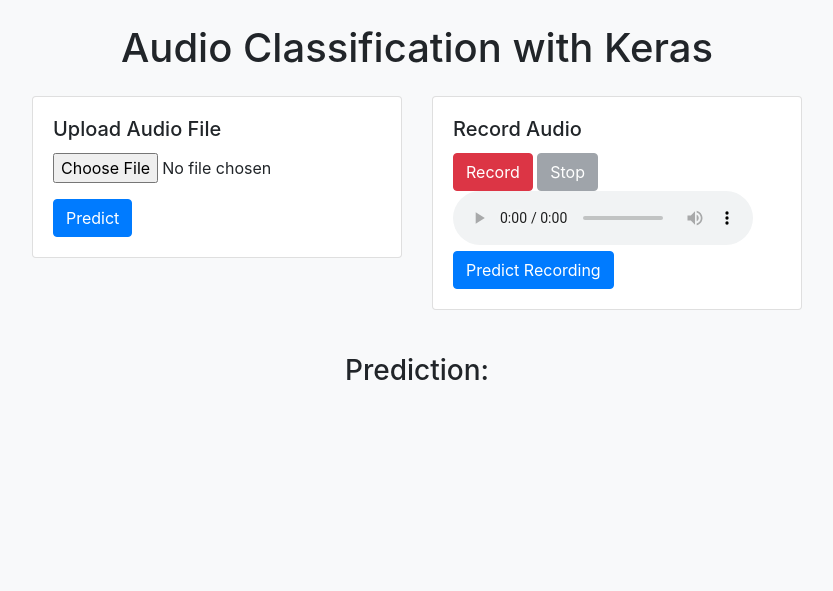
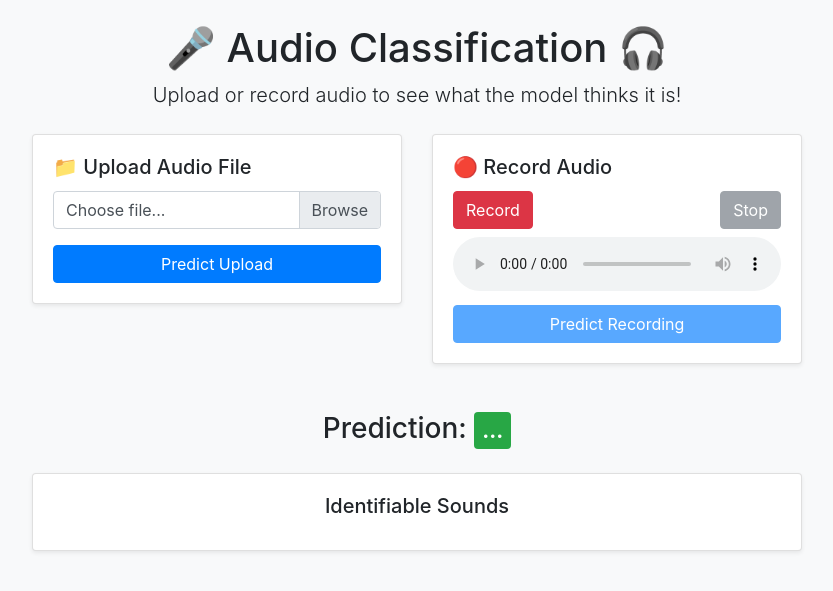
Before and after one commit to 218r5a0503/sound_classification, a Flask app: page / in a window 1280 px wide. Shown: the top 591 px of the page, without its empty margins (223-1056 px from the left). Run offline with Flask 3, Linux system fonts and the light colour scheme; parts of the project's set-up code (start-up, migrations or seed data) failed here and were passed over; some libraries are stand-ins or nearby versions.

Commit message:
update ui and tensorflow-cpu version

```diff
--- a/requirements.txt
+++ b/requirements.txt
@@ -3,7 +3,7 @@
 gunicorn==21.2.0
 
 
-tensorflow==2.16.1
+tensorflow-cpu==2.16.1
 numpy==1.26.4
 librosa==0.10.1
 soundfile==0.12.1
--- a/templates/index.html
+++ b/templates/index.html
@@ -5,23 +5,28 @@
     <meta name="viewport" content="width=device-width, initial-scale=1.0">
     <title>Audio Classification</title>
     <link href="https://stackpath.bootstrapcdn.com/bootstrap/4.5.2/css/bootstrap.min.css" rel="stylesheet">
+    <!-- Link to the new stylesheet -->
     <link rel="stylesheet" href="{{ url_for('static', filename='style.css') }}">
 </head>
 <body>
     <div class="container">
-        <h1 class="text-center my-4">Audio Classification with Keras</h1>
+        <div class="text-center my-4">
+            <h1>🎤 Audio Classification 🎧</h1>
+            <p class="lead">Upload or record audio to see what the model thinks it is!</p>
+        </div>
 
         <div class="row">
             <!-- Audio Upload Section -->
             <div class="col-md-6">
-                <div class="card">
+                <div class="card shadow-sm mb-4">
                     <div class="card-body">
-                        <h5 class="card-title">Upload Audio File</h5>
+                        <h5 class="card-title">📁 Upload Audio File</h5>
                         <form id="upload-form" enctype="multipart/form-data">
-                            <div class="form-group">
-                                <input type="file" class="form-control-file" id="audio-file" accept="audio/*">
+                            <div class="custom-file">
+                                <input type="file" class="custom-file-input" id="audio-file" accept="audio/*">
+                                <label class="custom-file-label" for="audio-file">Choose file...</label>
                             </div>
-                            <button type="submit" class="btn btn-primary">Predict</button>
+                            <button type="submit" class="btn btn-primary btn-block mt-3">Predict Upload</button>
                         </form>
                     </div>
                 </div>
@@ -29,13 +34,15 @@
 
             <!-- Audio Recording Section -->
             <div class="col-md-6">
-                <div class="card">
+                <div class="card shadow-sm mb-4">
                     <div class="card-body">
-                        <h5 class="card-title">Record Audio</h5>
-                        <button id="record-btn" class="btn btn-danger">Record</button>
-                        <button id="stop-btn" class="btn btn-secondary" disabled>Stop</button>
-                        <audio id="audio-player" controls></audio>
-                        <button type="submit" id="predict-recording-btn" class="btn btn-primary" >Predict Recording</button>
+                        <h5 class="card-title">🔴 Record Audio</h5>
+                        <div class="d-flex justify-content-between align-items-center mb-2">
+                            <button id="record-btn" class="btn btn-danger">Record</button>
+                            <button id="stop-btn" class="btn btn-secondary" disabled>Stop</button>
+                        </div>
+                        <audio id="audio-player" controls class="w-100 mb-2"></audio>
+                        <button id="predict-recording-btn" class="btn btn-primary btn-block" disabled>Predict Recording</button>
                     </div>
                 </div>
             </div>
@@ -43,7 +50,21 @@
 
         <!-- Prediction Result -->
         <div class="text-center my-4">
-            <h3>Prediction: <span id="prediction-result" class="badge badge-success"></span></h3>
+            <h3>Prediction: <span id="prediction-result" class="badge badge-success p-2">...</span></h3>
+        </div>
+
+        <!-- Supported Classes Section -->
+        <div class="card shadow-sm">
+            <div class="card-body">
+                <h5 class="card-title text-center">Identifiable Sounds</h5>
+                <div class="class-grid">
+                    {% for name in class_names %}
+                        <div class="class-card color-{{ loop.index0 % 10 }}">
+                            {{ name.replace('_', ' ') | title }}
+                        </div>
+                    {% endfor %}
+                </div>
+            </div>
         </div>
     </div>
 
```
